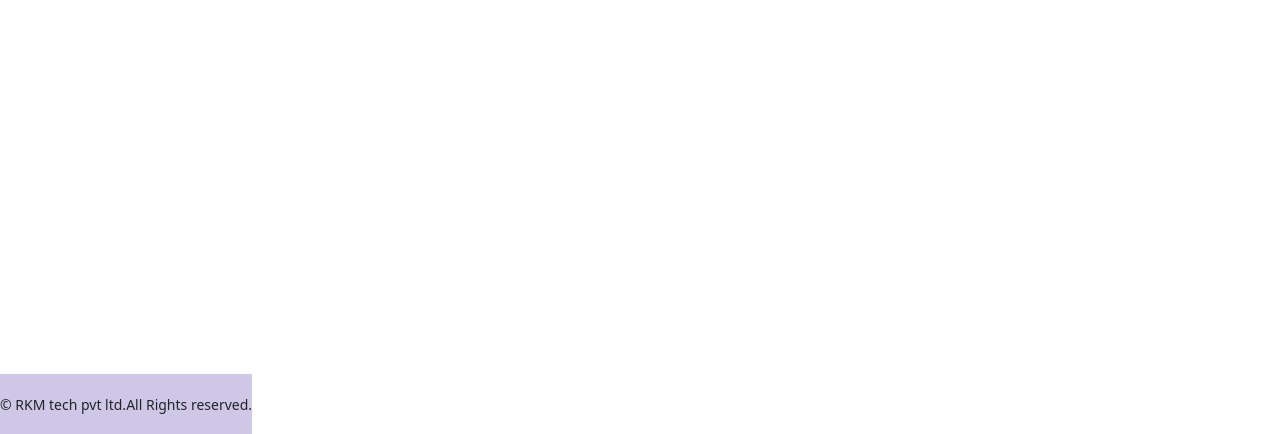
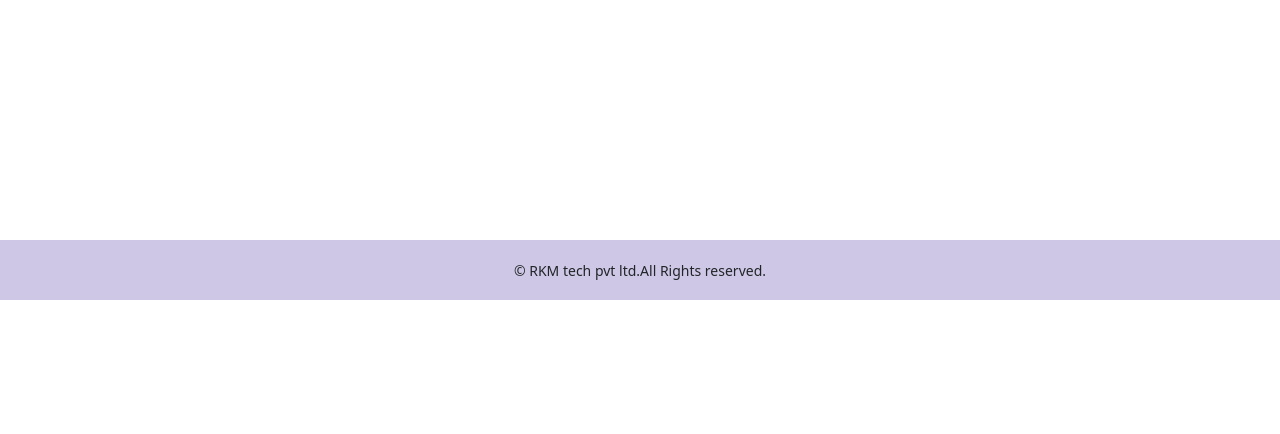
Before and after one commit to Rasmiya-K-M/Movie-Website-and-Recommendation-Platform, a Django app: page /search/ in a window 1280 px wide. Shown: the part 366-800 px from the top of the page. Run offline with Django 4.2, Linux system fonts and the light colour scheme; data that the repository does not hold is empty; some libraries are stand-ins or nearby versions; some web fonts are replaced.

Commit message:
second commit

```diff
--- a/webappmovie/webappmovieprj/static/css/custom.css
+++ b/webappmovie/webappmovieprj/static/css/custom.css
@@ -22,8 +22,6 @@ body {
 .my_footer{
     background-color:#cec8e6;
     height:60px;
-    position: fixed;
-    bottom: 0;
 }
 /*category*/
 .my_row_class{
--- a/webappmovie/webappmovieprj/templates/favourite.html
+++ b/webappmovie/webappmovieprj/templates/favourite.html
@@ -43,7 +43,7 @@
             {% endfor %}
         {% else %}
             <div class="row mx-auto">
-                <p class="text-center my_search_text">You have no movies right now.Kindly upload movies.</p>
+                <p class="text-center my_search_text">You have no favourites yet.</p>
             </div>
         {% endif %}
     </div>
--- a/webappmovie/webappmovieprj/templates/movie.html
+++ b/webappmovie/webappmovieprj/templates/movie.html
@@ -37,7 +37,9 @@
             <p class="text-justify my_mov_text">{{movie.category}}</p>
             <p class="my_title">Trailer</p>
             <a href="{{movie.trailer}}">Click to view trailer</a><br><br>
+             {% if user.is_authenticated %}
             <a class="btn btn-secondary" href="{% url 'favouritesapp:add_to_favourites' movie.id %}">Add to Favourite</a>
+             {% endif %}
         </div>
         <br><br>
 
```
